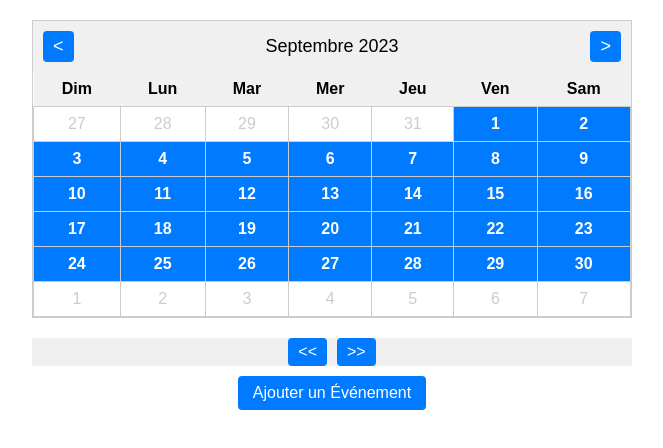
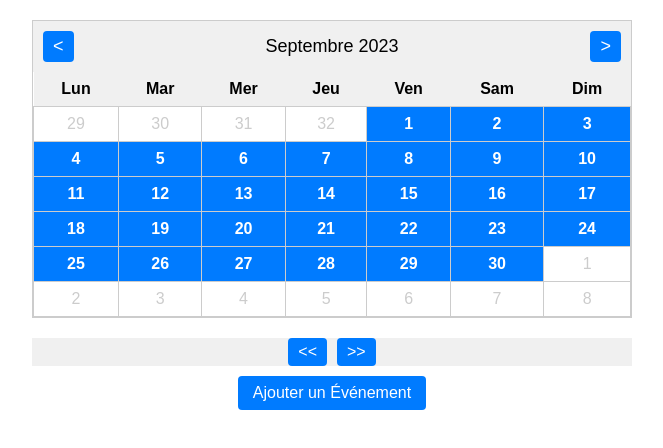
Before and after one commit to lLayf/event-calendar-modal, a plain HTML site: page index.html in a window 1280 px wide. Shown: the whole page, without its empty margins (308-971 px from the left). Drawn offline with Linux system fonts and the light colour scheme.

Commit message:
Correction jours

```diff
--- a/calendar.js
+++ b/calendar.js
@@ -58,9 +58,9 @@ function displayDays() {
 
         for (let col = 0; col < 7; col++) {
             const cell = document.createElement("td");
-            const dayNumber = dayCounter - firstDayOfMonth;
+            const dayNumber = dayCounter - firstDayOfMonth + 1;
 
-            if (dayCounter > firstDayOfMonth && dayCounter <= daysInMonth + firstDayOfMonth) {
+            if (dayNumber > 0 && dayNumber <= daysInMonth) {
                 cell.textContent = dayNumber;
                 cell.classList.add("calendar__day-cell", "current-month-day");
 
@@ -87,7 +87,7 @@ function displayDays() {
                 // Ajouter le gestionnaire d'événement pour la date
                 cell.addEventListener("click", handleDateClick);
             } else {
-                cell.textContent = dayNumber <= 0 ? new Date(year, month, 0).getDate() + dayNumber : dayNumber - daysInMonth;
+                cell.textContent = dayNumber <= 0 ? new Date(year, month, 0).getDate() + dayNumber + 1 : dayNumber - daysInMonth;
                 cell.classList.add("calendar__day-cell", "disabled");
             }
 
--- a/index.html
+++ b/index.html
@@ -14,13 +14,13 @@
         <table class="calendar__table">
             <thead>
                 <tr>
-                    <th class="calendar__weekday">Dim</th>
                     <th class="calendar__weekday">Lun</th>
                     <th class="calendar__weekday">Mar</th>
                     <th class="calendar__weekday">Mer</th>
                     <th class="calendar__weekday">Jeu</th>
                     <th class="calendar__weekday">Ven</th>
                     <th class="calendar__weekday">Sam</th>
+                    <th class="calendar__weekday">Dim</th>
                 </tr>
             </thead>
             <tbody class="calendar__body" id="calendarBody">
```
